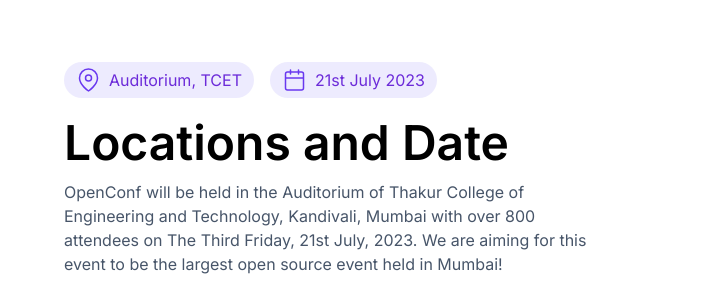
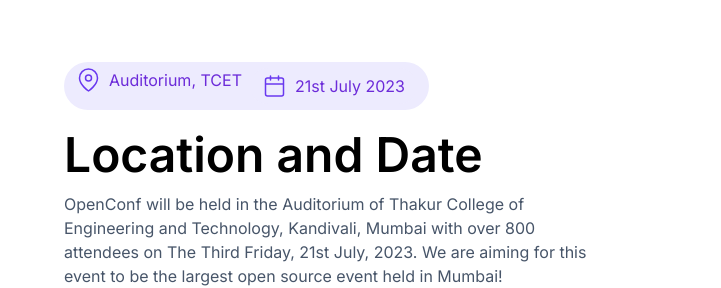
Before and after one commit to tcet-opensource/open-conf, an Astro site: page / in a window 1280 px wide. Shown: the part 1023-1311 px from the top of the page, 0-721 px from the left. Built offline with nearby package versions, Linux system fonts and the light colour scheme; Astro itself is replaced by a stand-in of ours; some packages are replaced by stand-ins of ours; grey boxes are pictures that could not be loaded.

Commit message:
Update LocationDate.astro

```diff
--- a/src/components/LocationDate.astro
+++ b/src/components/LocationDate.astro
@@ -7,7 +7,7 @@
 <section class="p-4 md:p-10 lg:p-16 flex flex-col lg:flex-row gap-16 w-full" >
     <div class="space-y-4 flex-1" >
         <div class="flex gap-4 flex-wrap" >
-            <span class="bg-purple-100 w-fit flex gap-2 text-purple-700 rounded-full px-3 py-1.5" >
+            <a href="https://goo.gl/maps/EirB38PaiKGL2SYH8" class="bg-purple-100 w-fit flex gap-2 text-purple-700 rounded-full px-3 py-1.5" >
                 <svg width="25" height="24" viewBox="0 0 25 24" fill="none" xmlns="http://www.w3.org/2000/svg">
                     <path d="M3.5 10C3.5 17 12.5 23 12.5 23C12.5 23 21.5 17 21.5 10C21.5 7.61305 20.5518 5.32387 18.864 3.63604C17.1761 1.94821 14.8869 1 12.5 1C10.1131 1 7.82387 1.94821 6.13604 3.63604C4.44821 5.32387 3.5 7.61305 3.5 10Z" stroke="#6938EF" stroke-width="1.5" stroke-linecap="round" stroke-linejoin="round"/>
                     <path d="M12.5 13C10.8431 13 9.5 11.6569 9.5 10C9.5 8.34315 10.8431 7 12.5 7C14.1569 7 15.5 8.34315 15.5 10C15.5 11.6569 14.1569 13 12.5 13Z" stroke="#6938EF" stroke-width="1.5" stroke-linecap="round" stroke-linejoin="round"/>
@@ -22,7 +22,7 @@
             </span>
         </div>
         <div class="space-y-2" >
-            <h1 class="text-3xl lg:text-5xl  !leading-[1.2] font-semibold" >Locations and Date</h1>
+            <h1 class="text-3xl lg:text-5xl  !leading-[1.2] font-semibold" >Location and Date</h1>
             <p class="text-slate-600 max-w-4xl" >OpenConf will be held in the Auditorium of Thakur College of Engineering and Technology, Kandivali, Mumbai with over 800 attendees on The Third Friday, 21st July, 2023. We are aiming for this event to be the largest open source event held in Mumbai! </p>
         </div>
         <ReserveSpot />
```
